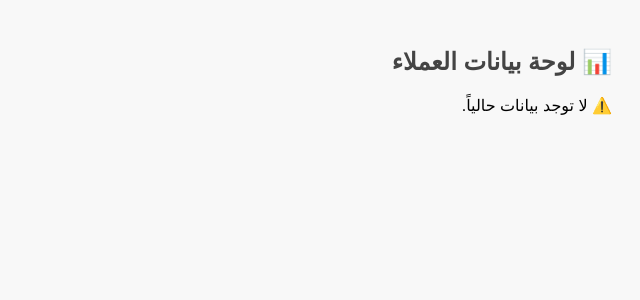
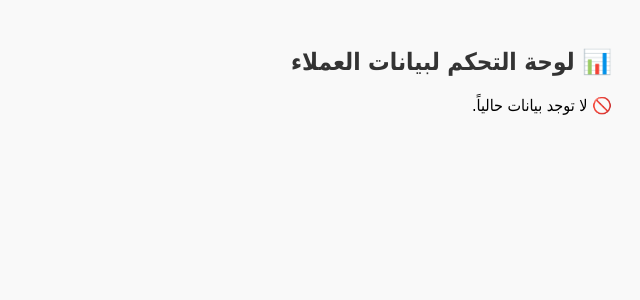
Before and after one commit to fareswa13/arsid-webhook, a Flask app: template templates/dashboard.html in a window 1280 px wide. Shown: the top 300 px of the page, without its empty margins (640-1280 px from the left). Run offline with Flask 3, Linux system fonts and the light colour scheme; the template is opened without the code that fills it, so the values that code supplies are empty.

Commit message:
Update dashboard.html

```diff
--- a/templates/dashboard.html
+++ b/templates/dashboard.html
@@ -2,31 +2,31 @@
 <html lang="ar">
 <head>
   <meta charset="UTF-8">
-    <title>Arsid Webhook Dashboard</title>
+  <title>لوحة بيانات العملاء</title>
   <style>
-        body { font-family: Arial; direction: rtl; background-color: #f8f8f8; padding: 20px; }
-        table { width: 100%; border-collapse: collapse; background: white; }
+    body { font-family: Tahoma, sans-serif; direction: rtl; background-color: #f9f9f9; padding: 20px; }
+    table { width: 100%; border-collapse: collapse; background: #fff; margin-top: 20px; }
     th, td { border: 1px solid #ccc; padding: 10px; text-align: center; }
-        th { background-color: #333; color: white; }
+    th { background-color: #222; color: #fff; }
     tr:nth-child(even) { background-color: #f2f2f2; }
-        h2 { color: #444; }
+    h2 { color: #333; }
   </style>
 </head>
 <body>
-    <h2>📊 لوحة بيانات العملاء</h2>
+  <h2>📊 لوحة التحكم لبيانات العملاء</h2>
 
   {% if rows %}
   <table>
     <tr>
       <th>الاسم</th>
-            <th>البريد الإلكتروني</th>
+      <th>الإيميل</th>
       <th>تاريخ الإضافة</th>
       <th>وقت الدخول</th>
       <th>وقت الخروج</th>
       <th>مدة الجلسة</th>
       <th>الدولة</th>
       <th>المدينة</th>
-            <th>المعرف</th>
+      <th>Token</th>
     </tr>
     {% for row in rows %}
     <tr>
@@ -43,7 +43,7 @@
     {% endfor %}
   </table>
   {% else %}
-    <p>⚠️ لا توجد بيانات حالياً.</p>
+    <p>🚫 لا توجد بيانات حالياً.</p>
   {% endif %}
 </body>
 </html>
```
Lines whose indentation alone changed are shown as unchanged.
